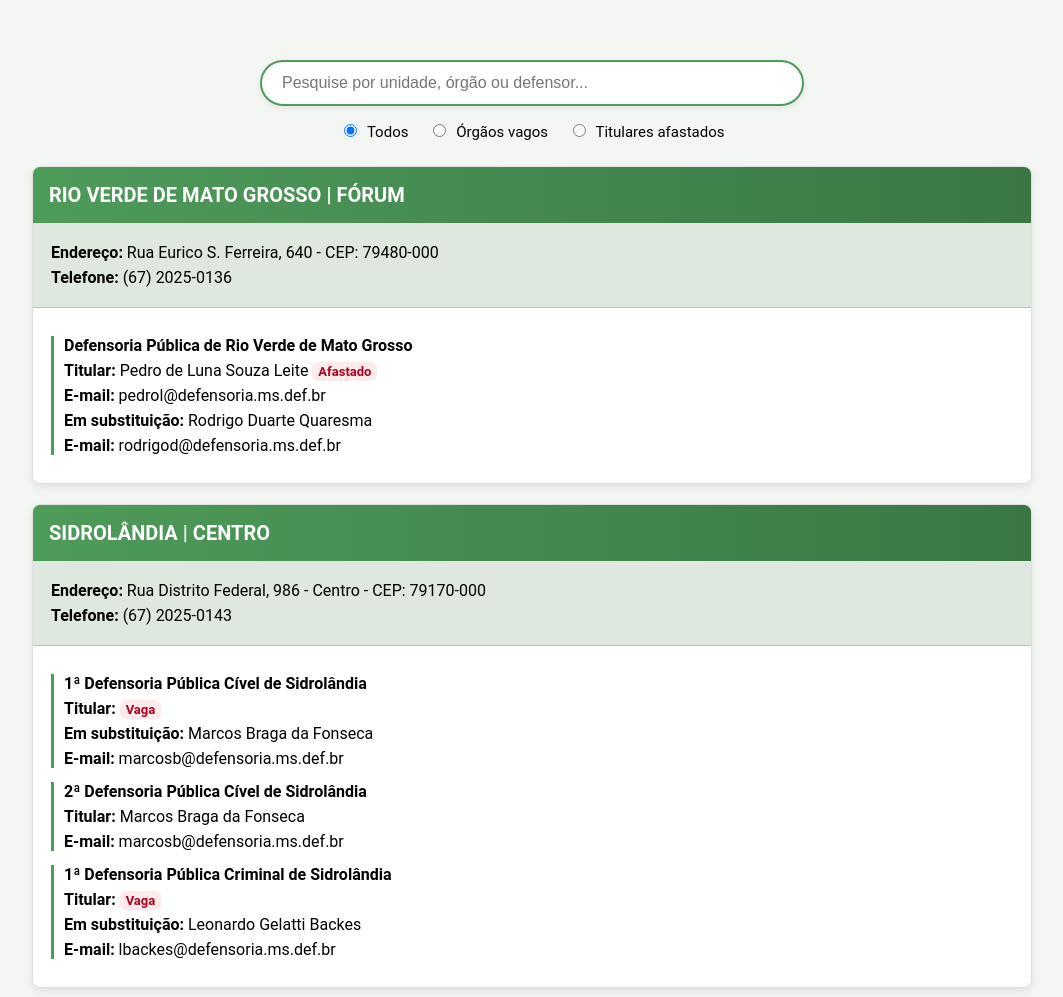
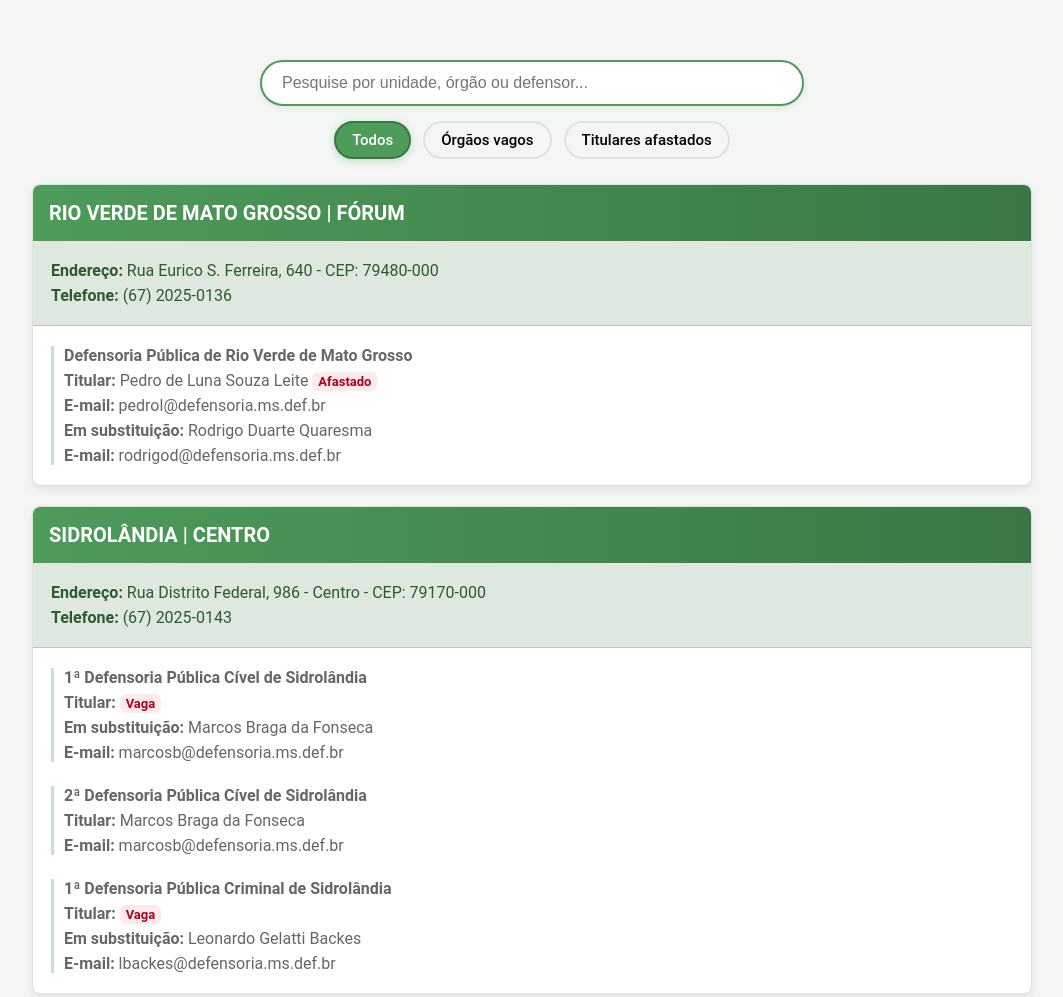
Before and after one commit to plsleite/Unidades-DPMS, a plain HTML site: page index.html in a window 1280 px wide. Shown: the whole page, without its empty margins (108-1171 px from the left). Drawn offline with Linux system fonts and the light colour scheme.

Commit message:
V0.1.1 - filtros em formato de chips, ajustadas as cores das fontes e o espaçamento entre órgãos.

```diff
--- a/styles.css
+++ b/styles.css
@@ -39,7 +39,7 @@ body {
 .filters {
   display: flex;
   justify-content: center;
-  gap: 20px;
+  gap: 12px;
   margin-bottom: 25px;
   font-size: 15px;
 }
@@ -47,10 +47,33 @@ body {
 .filters label {
   cursor: pointer;
   user-select: none;
+  display: inline-flex;
+  align-items: center;
+  padding: 8px 16px;
+  background-color: #f5f5f5;
+  border: 2px solid #e0e0e0;
+  border-radius: 20px;
+  transition: all 0.3s ease;
+  font-weight: 500;
+}
+
+.filters label:hover {
+  background-color: #e8f5e8;
+  border-color: #4e9b5a;
+  transform: translateY(-1px);
+  box-shadow: 0 2px 8px rgba(78, 155, 90, 0.15);
 }
 
 .filters input {
-  margin-right: 6px;
+  display: none;
+}
+
+.filters input:checked + label,
+.filters label:has(input:checked) {
+  background-color: #4e9b5a;
+  border-color: #3a7745;
+  color: white;
+  box-shadow: 0 2px 8px rgba(78, 155, 90, 0.3);
 }
 
 /* ===== Cartões ===== */
@@ -77,6 +100,7 @@ body {
   padding: 14px 18px;
   font-size: 16px;
   border-bottom: 1px solid #c0c0c0;
+  color: #2d5a35;
 }
 
 .unit-body p {
@@ -85,6 +109,7 @@ body {
 
 .unit-extra {
   padding: 14px 18px;
+  color: #666;
 }
 
 .unit-extra p {
@@ -92,9 +117,17 @@ body {
 }
 
 .orgao {
-  margin: 14px 0;
+  margin: 0 0 24px 0;
   padding-left: 10px;
-  border-left: 3px solid #4e9b5a;
+  border-left: 3px solid rgba(78, 155, 90, 0.3);
+}
+
+.orgao:first-child {
+  margin-top: 0;
+}
+
+.orgao:last-child {
+  margin-bottom: 0;
 }
 
 .orgao p {
```
